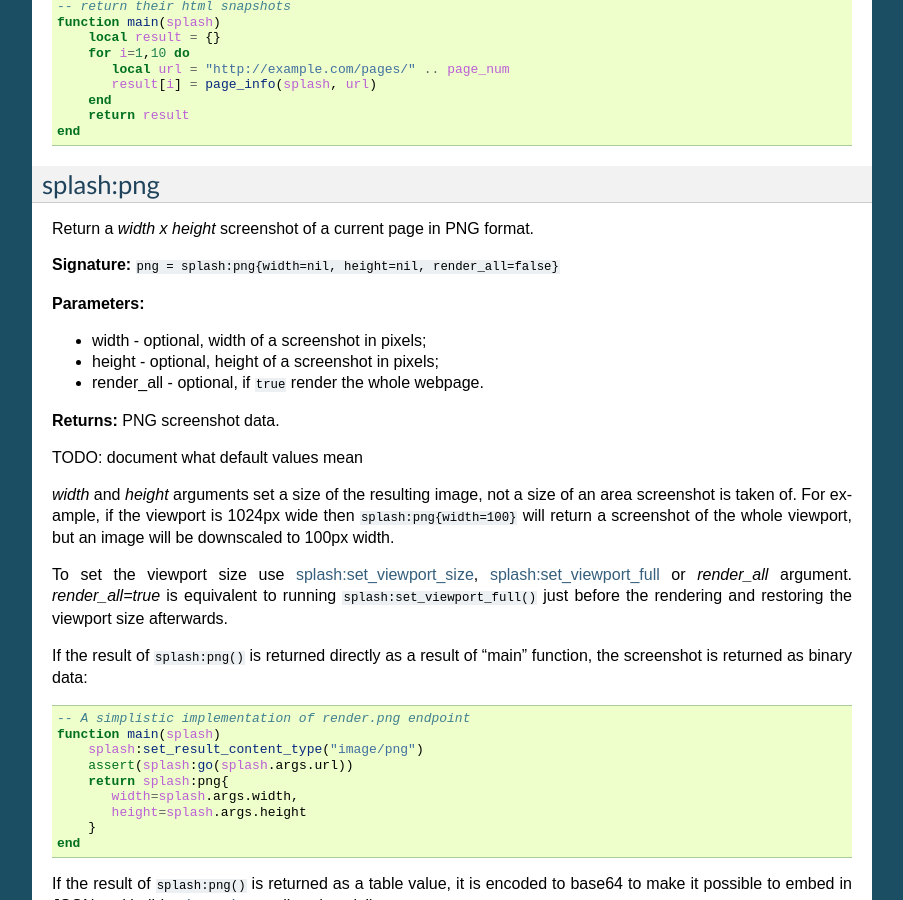
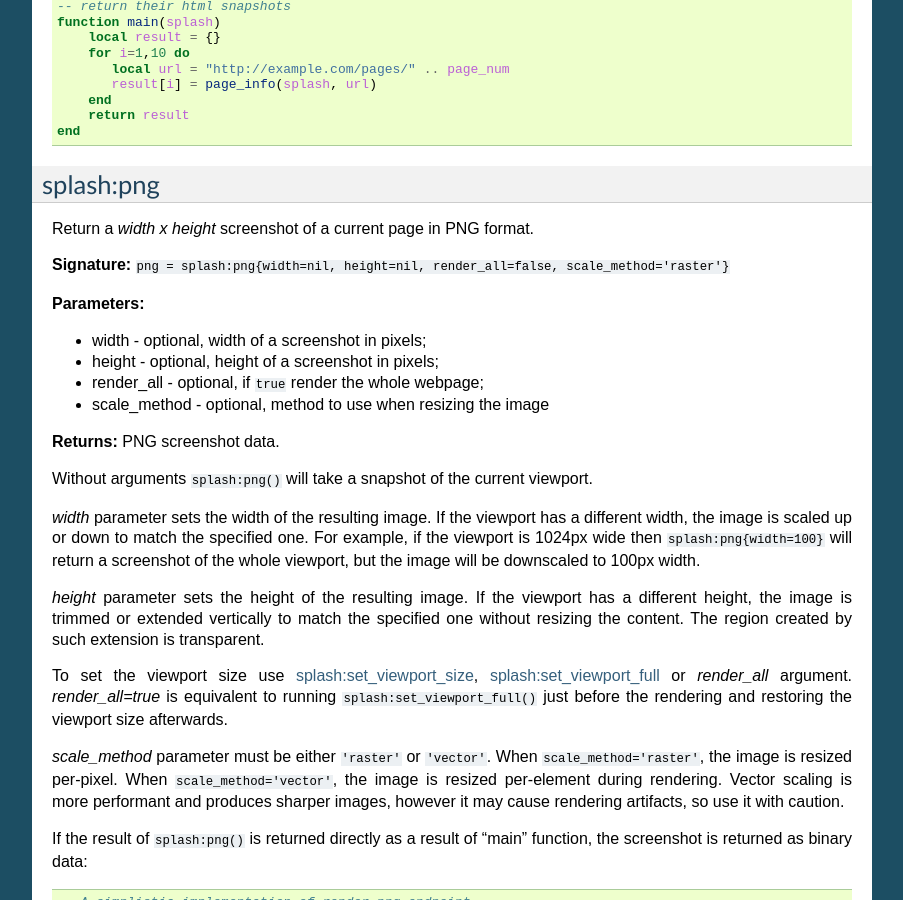
Before and after one commit to scrapinghub/splash, a Sphinx documentation site: the page built from docs/scripting-ref.rst, in a window 1280 px wide and 900 px high, scrolled down 8603 px. Shown: the whole window, without its empty margins (198-1101 px from the left). Built offline with Sphinx 7.4.7, drawn with Linux system fonts in a browser that asks for light colours.

Commit message:
DOC update API and scripting docs

```diff
--- a/docs/scripting-ref.rst
+++ b/docs/scripting-ref.rst
@@ -593,27 +593,40 @@ splash:png
 
 Return a `width x height` screenshot of a current page in PNG format.
 
-**Signature:** ``png = splash:png{width=nil, height=nil, render_all=false}``
+**Signature:** ``png = splash:png{width=nil, height=nil, render_all=false, scale_method='raster'}``
 
 **Parameters:**
 
 * width - optional, width of a screenshot in pixels;
 * height - optional, height of a screenshot in pixels;
-* render_all - optional, if ``true`` render the whole webpage.
+* render_all - optional, if ``true`` render the whole webpage;
+* scale_method - optional, method to use when resizing the image
 
 **Returns:** PNG screenshot data.
 
-TODO: document what default values mean
+Without arguments ``splash:png()`` will take a snapshot of the current viewport.
 
-*width* and *height* arguments set a size of the resulting image,
-not a size of an area screenshot is taken of. For example, if the viewport
-is 1024px wide then ``splash:png{width=100}`` will return a screenshot
-of the whole viewport, but an image will be downscaled to 100px width.
+*width* parameter sets the width of the resulting image.  If the viewport has a
+different width, the image is scaled up or down to match the specified one.
+For example, if the viewport is 1024px wide then ``splash:png{width=100}`` will
+return a screenshot of the whole viewport, but the image will be downscaled to
+100px width.
+
+*height* parameter sets the height of the resulting image.  If the viewport has
+a different height, the image is trimmed or extended vertically to match the
+specified one without resizing the content.  The region created by such
+extension is transparent.
 
 To set the viewport size use :ref:`splash-set-viewport-size`,
 :ref:`splash-set-viewport-full` or *render_all* argument.  *render_all=true* is
 equivalent to running ``splash:set_viewport_full()`` just before the rendering
 and restoring the viewport size afterwards.
+
+*scale_method* parameter must be either ``'raster'`` or ``'vector'``.  When
+``scale_method='raster'``, the image is resized per-pixel.  When
+``scale_method='vector'``, the image is resized per-element during rendering.
+Vector scaling is more performant and produces sharper images, however it may
+cause rendering artifacts, so use it with caution.
 
 If the result of ``splash:png()`` is returned directly as a result of
 "main" function, the screenshot is returned as binary data:
```
Also changed, not shown: docs/api.rst (+21 -4 lines).
